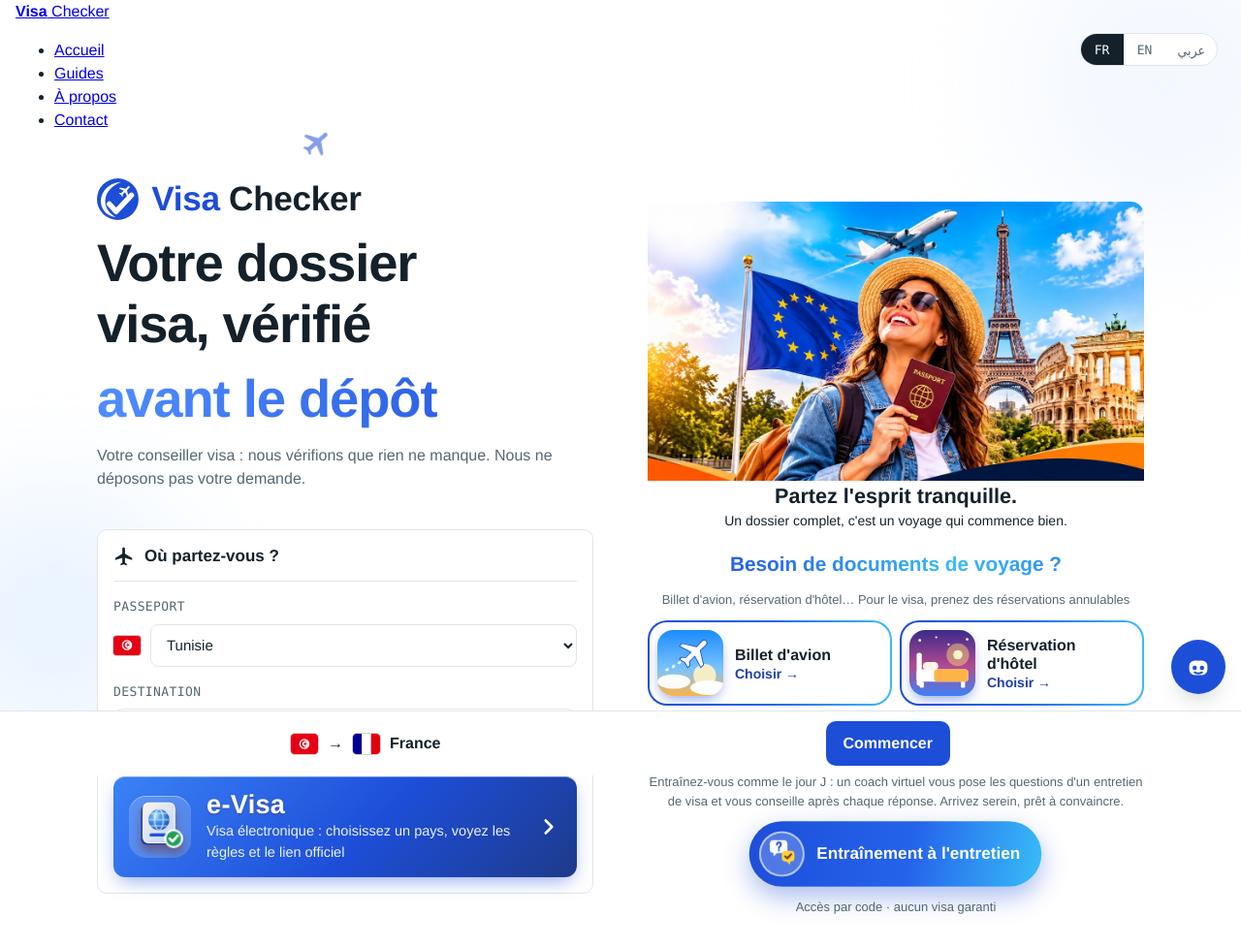
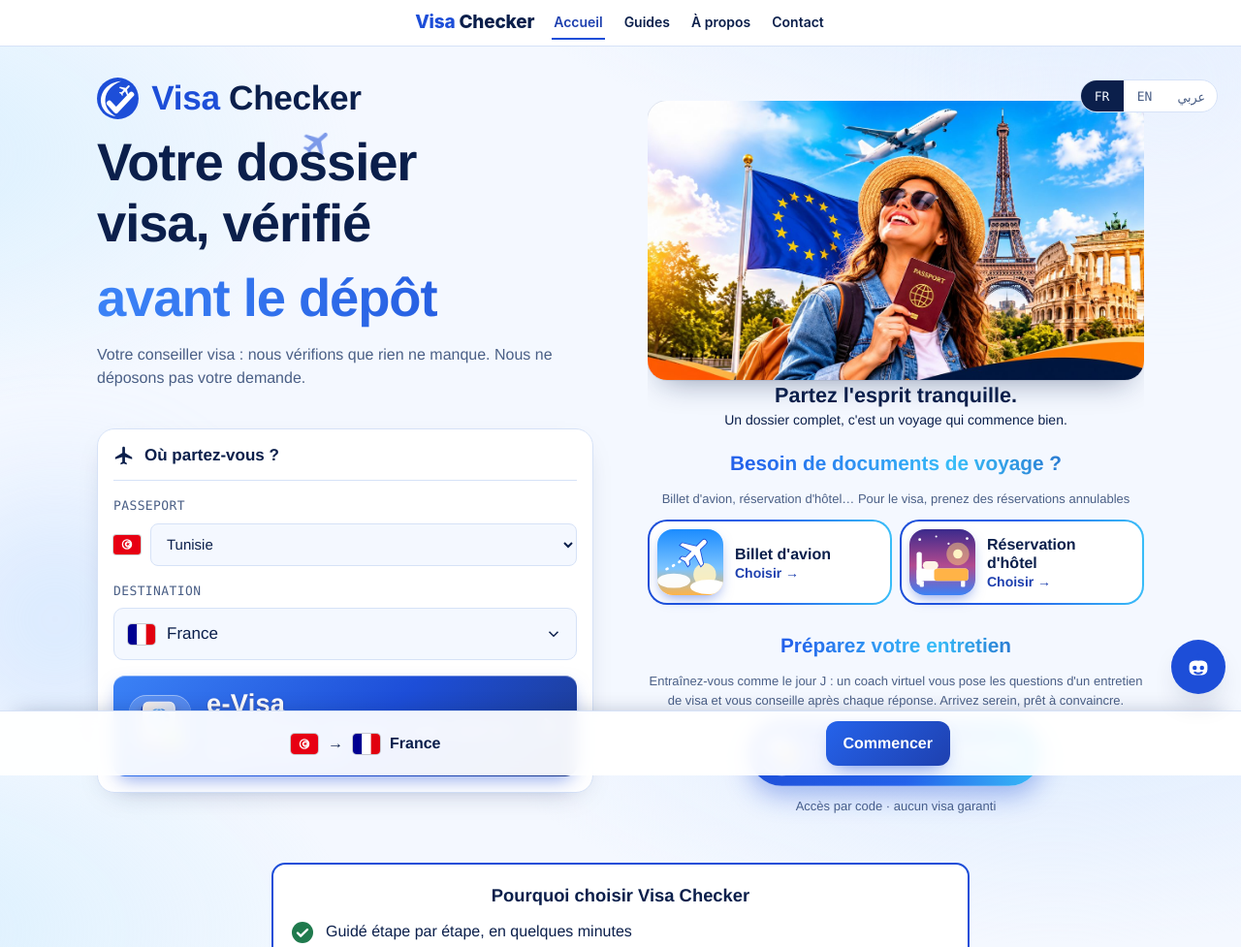
Before and after one commit to myVisa-Checker/visa-checker, a plain HTML site: page index.html in a window 1280 px wide. Shown: the top 977 px of the page at 97% size. Drawn offline with Linux system fonts and the light colour scheme; the site is published under a folder, as on GitHub Pages, so addresses that start at the root find nothing.

Commit message:
Make site links compatible with project and custom-domain hosting

```diff
--- a/index.html
+++ b/index.html
@@ -760,17 +760,17 @@ html[lang="ar"] .ptop,html[lang="ar"] .ptop-b{font-family:var(--f-ar)}
 .orisel{display:flex;align-items:center;gap:10px}.orisel .flag{width:28px;height:20px;display:inline-flex;flex:none}.orisel .flag img{width:100%;height:100%;border-radius:3px}.orisel .sel{flex:1}
 .chips.orig{display:flex;flex-wrap:wrap;gap:8px}.chips.orig .chip{display:inline-flex;align-items:center;gap:8px}.chips.orig .flag{width:22px;height:16px;display:inline-flex}.chips.orig .flag img{width:100%;height:100%;border-radius:3px;object-fit:cover}
 </style>
-<link rel="stylesheet" href="/nav.css">
-<link rel="stylesheet" href="/brand.css">
+<link rel="stylesheet" href="./nav.css">
+<link rel="stylesheet" href="./brand.css">
 </head>
 <body>
 <nav class="sitenav in-app" aria-label="Navigation principale">
-  <a class="sn-logo" href="/"><b>Visa</b> Checker</a>
+  <a class="sn-logo" href="./"><b>Visa</b> Checker</a>
   <ul>
-    <li><a href="/" aria-current="page">Accueil</a></li>
-    <li><a href="/guide/">Guides</a></li>
-    <li><a href="/a-propos.html">À propos</a></li>
-    <li><a href="/contact.html">Contact</a></li>
+    <li><a href="./" aria-current="page">Accueil</a></li>
+    <li><a href="./guide/">Guides</a></li>
+    <li><a href="./a-propos.html">À propos</a></li>
+    <li><a href="./contact.html">Contact</a></li>
   </ul>
 </nav>
 <div class="wrap">
@@ -831,7 +831,7 @@ html[lang="ar"] .ptop,html[lang="ar"] .ptop-b{font-family:var(--f-ar)}
   <section class="trd" id="trans" aria-label="Traducteurs assermentés" hidden></section>
   <section class="avs" id="reviews" aria-labelledby="rv-t" hidden></section>
   <footer>
-    <div class="links"><a href="/guide/">Guides</a><a href="/a-propos.html">À propos</a><a href="/contact.html">Contact</a><a href="/confidentialite.html">Confidentialité</a><a href="/conditions.html">Conditions d'utilisation</a></div>
+    <div class="links"><a href="./guide/">Guides</a><a href="./a-propos.html">À propos</a><a href="./contact.html">Contact</a><a href="./confidentialite.html">Confidentialité</a><a href="./conditions.html">Conditions d'utilisation</a></div>
     <div class="links" id="links"></div>
     <p id="disc"></p>
     <nav class="legal" id="legal"></nav>
```
